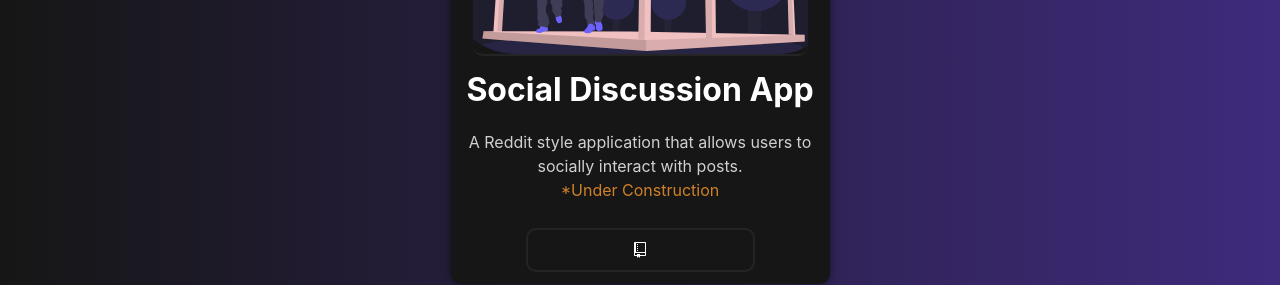
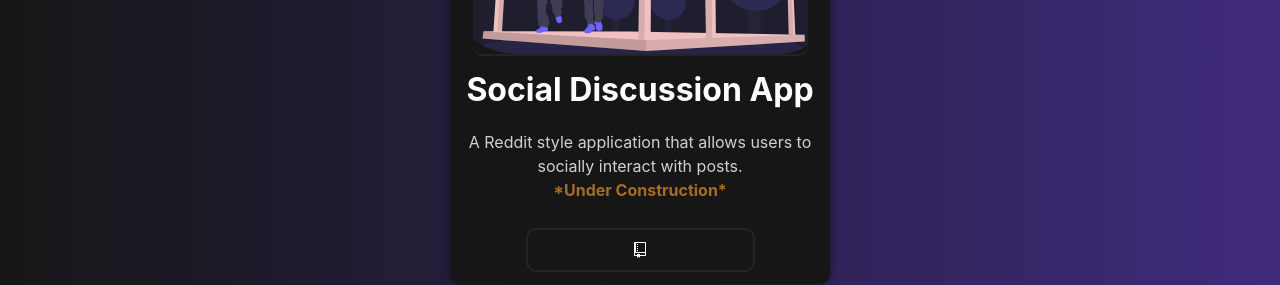
Before and after one commit to nadocodes/nader-antar, a React (Vite) app: page / in a window 1280 px wide. Shown: the part 2480-2765 px from the top of the page. Built offline with nearby package versions, Linux system fonts and the light colour scheme.

Commit message:
updated projects responsiveness to match devices

```diff
--- a/src/components/Projects/Projects.css
+++ b/src/components/Projects/Projects.css
@@ -34,7 +34,6 @@
 .projectCard:hover {
     box-shadow: 0.35rem 0.5rem 7px rgba(0, 0, 0, 0.6);
     border-color: var(--secondary-bg-color);
-
     transform: translateY(-1.5rem) scale(1.15);
 }
 
@@ -103,4 +102,7 @@
         max-width: 95%;
         max-height: 85%;
     }
+    .projectCard:hover {
+        transform: translateY(0px) scale(1.15);
+    }
 }
--- a/src/components/Projects/Projects.tsx
+++ b/src/components/Projects/Projects.tsx
@@ -59,7 +59,7 @@ function Projects() {
         <div className='projectCard'>
           <img src={UnderConstruction} alt='Social Discussion App under construction' className='projectCardImg' />
           <h4>Social Discussion App</h4>
-          <p>A Reddit style application that allows users to socially interact with posts. <br/> <span id='warning'>*Under Construction</span></p>
+          <p>A Reddit style application that allows users to socially interact with posts. <br/> <b id='warning'>*Under Construction*</b></p>
           <div className='projectButtons'>
             <a className='projectDemoBtn projectLink' href='https://github.com/nadocodes/' target='_blank'  ><GoRepo/></a>
             {/* <a className='projectDemoBtn projectLink' href='https://pushplaylisten.netlify.app/' target='_blank' >Live View <FaExternalLinkAlt/></a> */}
```
